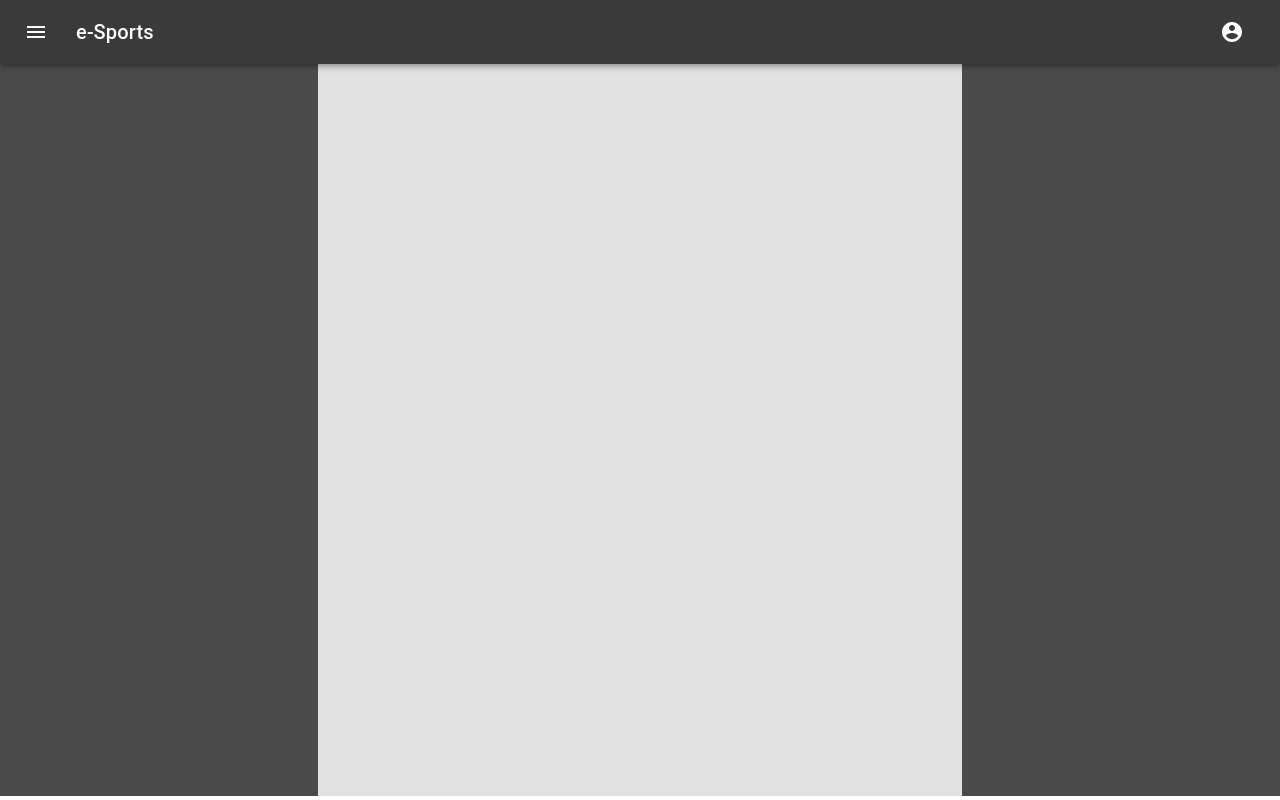
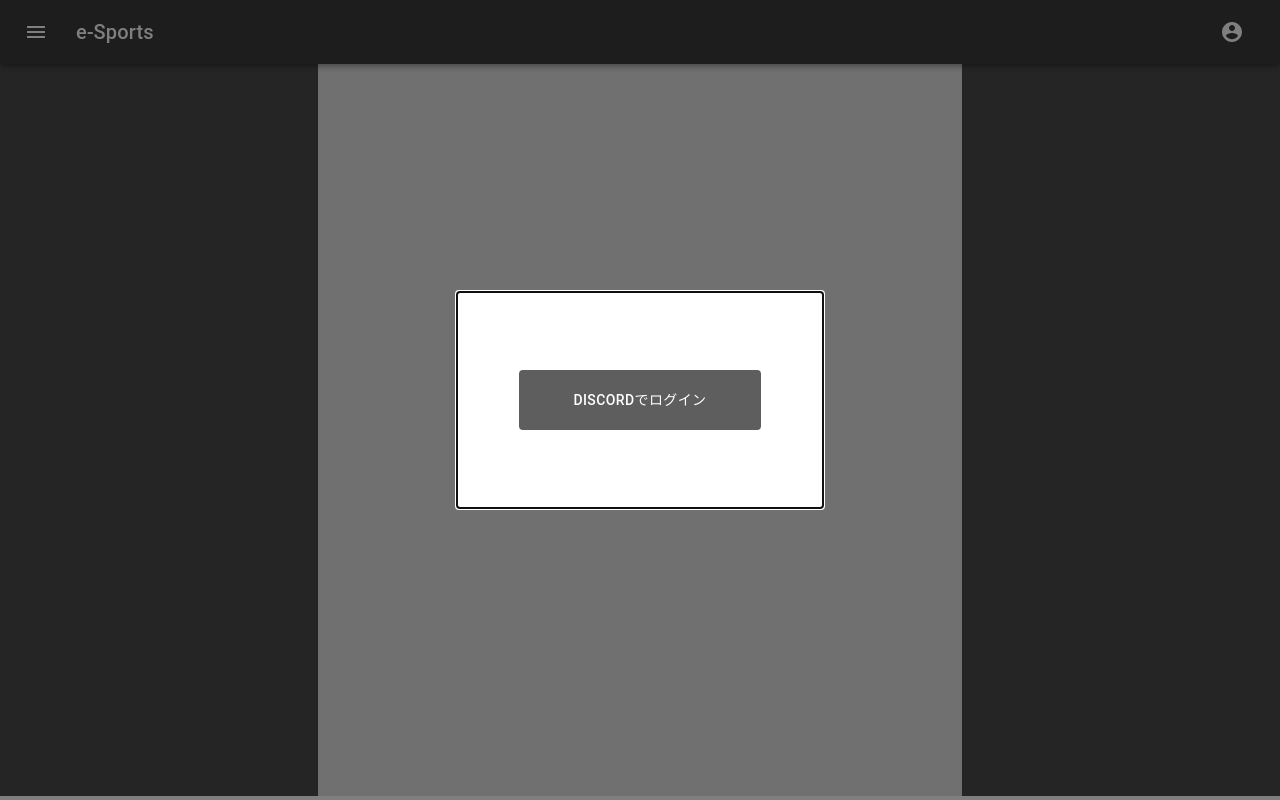
Before and after one commit to toliner/2222-hackathon, a React (Create React App) app in the folder frontend/: page /dashboard in a window 1280 px wide. Built offline with nearby package versions, Linux system fonts and the light colour scheme.

Commit message:
loginボタン作成

```diff
--- a/frontend/src/components/pages/home.tsx
+++ b/frontend/src/components/pages/home.tsx
@@ -1,6 +1,7 @@
 import React from "react";
 import {createStyles, makeStyles, Theme} from "@material-ui/core/styles";
 import {Grid, Box} from "@material-ui/core";
+import {LoginPageModal} from "../partials/login-page-modal";
 
 const useStyles = makeStyles((theme: Theme) =>
     createStyles({
@@ -31,6 +32,7 @@
                 </Grid>
                 <Grid item xs={3} className={classes.bg}/>
             </Grid>
+            <LoginPageModal/>
         </div>
     )
 }
--- a/frontend/src/components/pages/login-page.tsx
+++ /dev/null
@@ -1,22 +0,0 @@
-import React from "react";
-import {createStyles, makeStyles, Theme} from "@material-ui/core/styles";
-
-
-const useStyles = makeStyles((theme: Theme) =>
-    createStyles({
-            root: {
-                flexGrow: 1,
-            },
-        }
-    )
-)
-
-export const LoginPage: React.FC = () => {
-    const classes = useStyles();
-
-    return (
-        <div className={classes.root}>
-            login
-        </div>
-    )
-}
--- /dev/null
+++ b/frontend/src/components/partials/login-page-modal.tsx
@@ -0,0 +1,64 @@
+import React from 'react';
+import {makeStyles, Theme, createStyles} from '@material-ui/core/styles';
+import Modal from '@material-ui/core/Modal';
+import Fade from '@material-ui/core/Fade';
+import {Button} from "@material-ui/core";
+
+
+const useStyles = makeStyles((theme: Theme) =>
+    createStyles({
+        modal: {
+            display: 'flex',
+            alignItems: 'center',
+            justifyContent: 'center',
+        },
+        paper: {
+            backgroundColor: '#FFFFFF',
+            width: 366,
+            height: 216,
+        },
+        btn: {
+            backgroundColor: '#5E5E5E',
+            "&:hover": {
+                backgroundColor: '#5E5E5E',
+            },
+            width: 242,
+            height: 60,
+            position: 'relative',
+            top: '36%',
+            margin: 'auto',
+            display: 'flex',
+        },
+        login: {
+            color: '#FFFFFF',
+            position: 'relative',
+            top: '30%',
+        }
+    }),
+);
+
+export const LoginPageModal = () => {
+    const classes = useStyles();
+    const [open, setOpen] = React.useState(true);
+
+    const handleClose = () => setOpen(false)
+
+    return (
+        <div>
+            <Modal
+                className={classes.modal}
+                open={open}
+                onClose={handleClose}
+                closeAfterTransition
+            >
+                <Fade in={open}>
+                    <div className={classes.paper}>
+                        <Button className={classes.btn}>
+                            <p className={classes.login}>Discordでログイン</p>
+                        </Button>
+                    </div>
+                </Fade>
+            </Modal>
+        </div>
+    );
+}
--- a/frontend/src/components/router.tsx
+++ b/frontend/src/components/router.tsx
@@ -4,7 +4,7 @@
 import {UserPage} from "./pages/user-page";
 import {Team} from "./pages/team";
 import {Tournament} from "./pages/tournament";
-import {LoginPage} from "./pages/login-page";
+import {LoginPageModal} from "./partials/login-page-modal";
 
 export const Router: React.SFC = () => {
     return (
@@ -12,7 +12,6 @@
             <Switch>
                 <Route exact path="/dashboard" component={Home}/>
                 <Route exact path="/user" component={UserPage}/>
-                <Route exact path="/login" component={LoginPage}/>
                 <Route exact path="/tournament" component={Tournament}/>
                 <Route exact path="/team" component={Team}/>
             </Switch>
```
